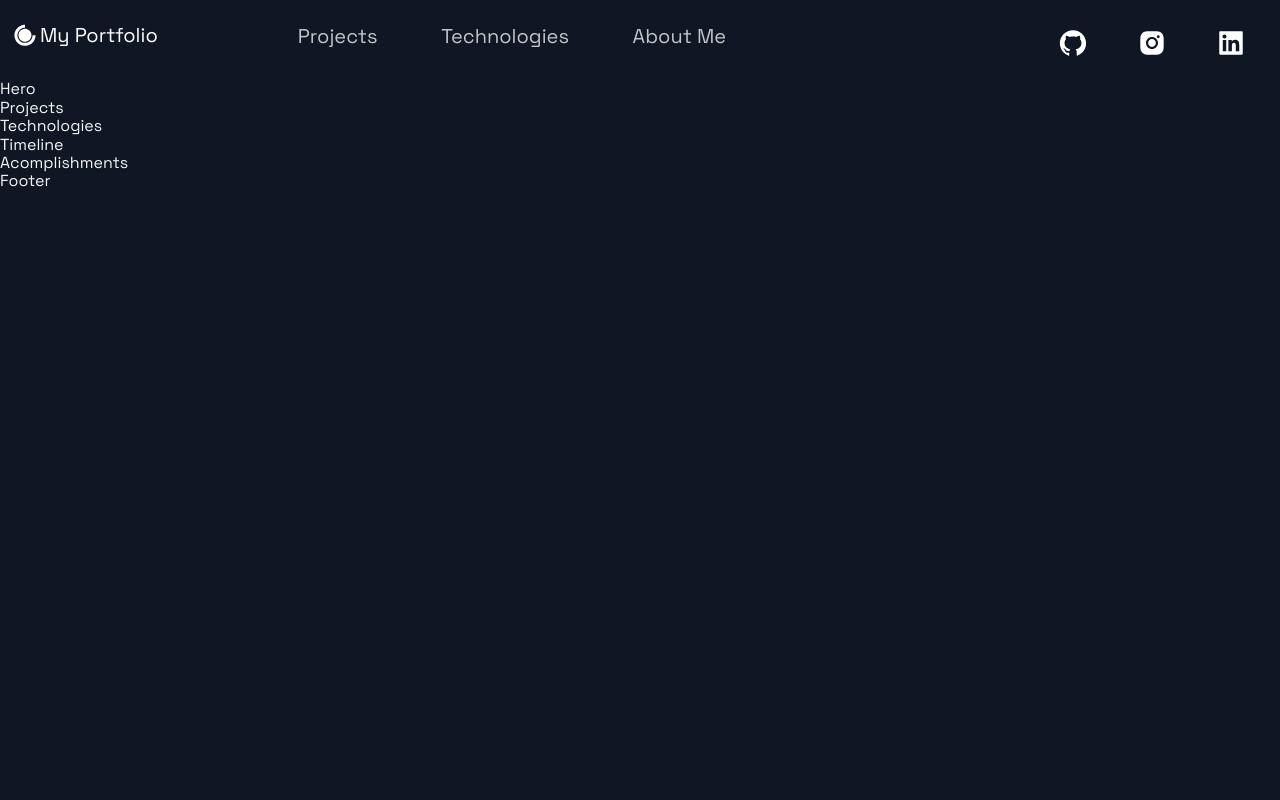
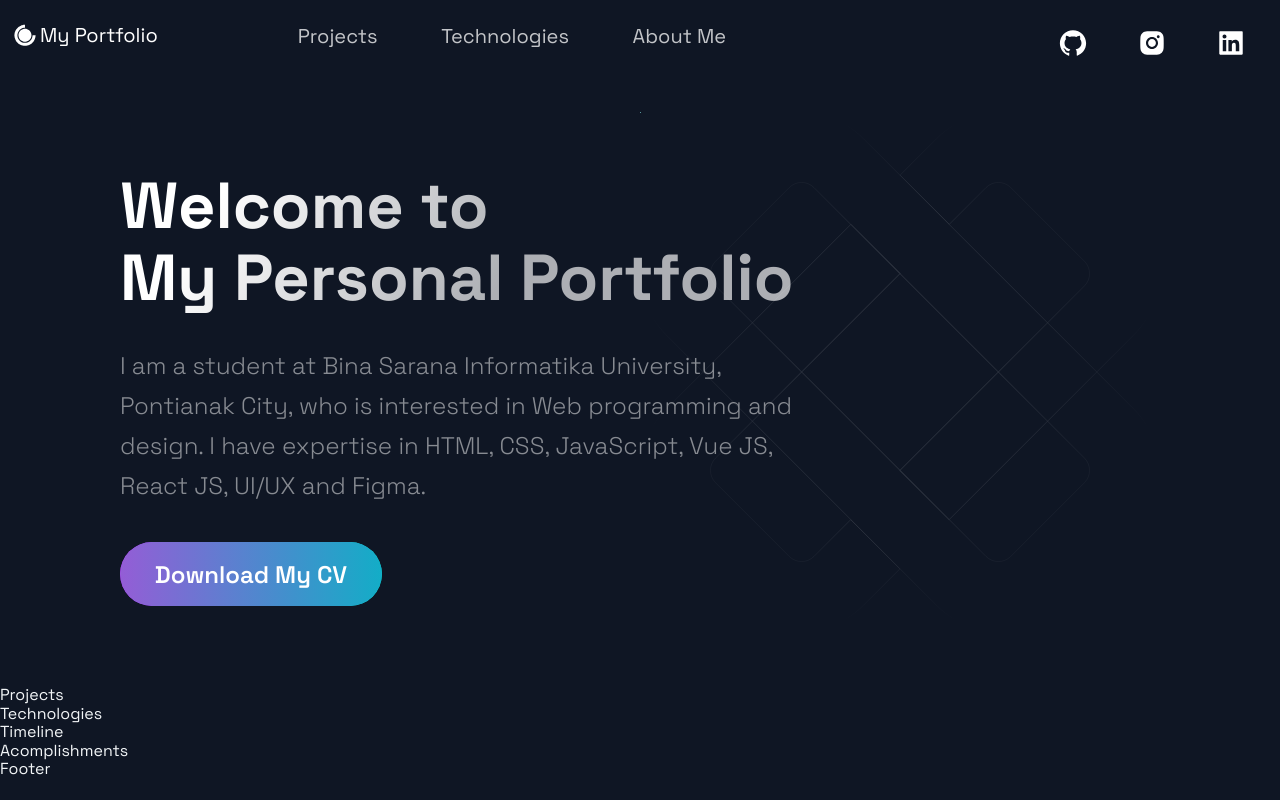
Before and after one commit to ThomasAlberto21/portfolio_website, a Next.js app: page / in a window 1280 px wide. Built offline with nearby package versions, Linux system fonts and the light colour scheme.

Commit message:
Hero Finish

```diff
--- a/src/components/Hero/Hero.js
+++ b/src/components/Hero/Hero.js
@@ -1,13 +1,35 @@
 import React from 'react';
 
-import { Section, SectionText, SectionTitle } from '../../styles/GlobalComponents';
+import {
+  Section,
+  SectionText,
+  SectionTitle,
+} from '../../styles/GlobalComponents';
 import Button from '../../styles/GlobalComponents/Button';
 import { LeftSection } from './HeroStyles';
 
 const Hero = (props) => (
-  <div>
-    Hero
-  </div>
+  <Section row nopadding>
+    <LeftSection>
+      <SectionTitle main center>
+        Welcome to <br />
+        My Personal Portfolio
+      </SectionTitle>
+      <SectionText>
+        I am a student at Bina Sarana Informatika University, Pontianak City,
+        who is interested in Web programming and design. I have expertise in
+        HTML, CSS, JavaScript, Vue JS, React JS, UI/UX and Figma.
+      </SectionText>
+      <Button
+        onClick={() =>
+          (window.location =
+            'https://www.cakeresume.com/pdf/s--7-H9rZcgxnaXb1qRKxPRNA--/bjwWv.pdf')
+        }
+      >
+        Download My CV
+      </Button>
+    </LeftSection>
+  </Section>
 );
 
 export default Hero;
--- a/src/pages/index.js
+++ b/src/pages/index.js
@@ -10,10 +10,10 @@ import { Section } from '../styles/GlobalComponents';
 const Home = () => {
   return (
     <Layout>
-      {/* <Section grid> */}
+      <Section grid>
         <Hero />
-        {/* <BgAnimation /> */}
-      {/* </Section> */}
+        <BgAnimation />
+      </Section>
       <Projects />
       <Technologies />
       <Timeline />
```
